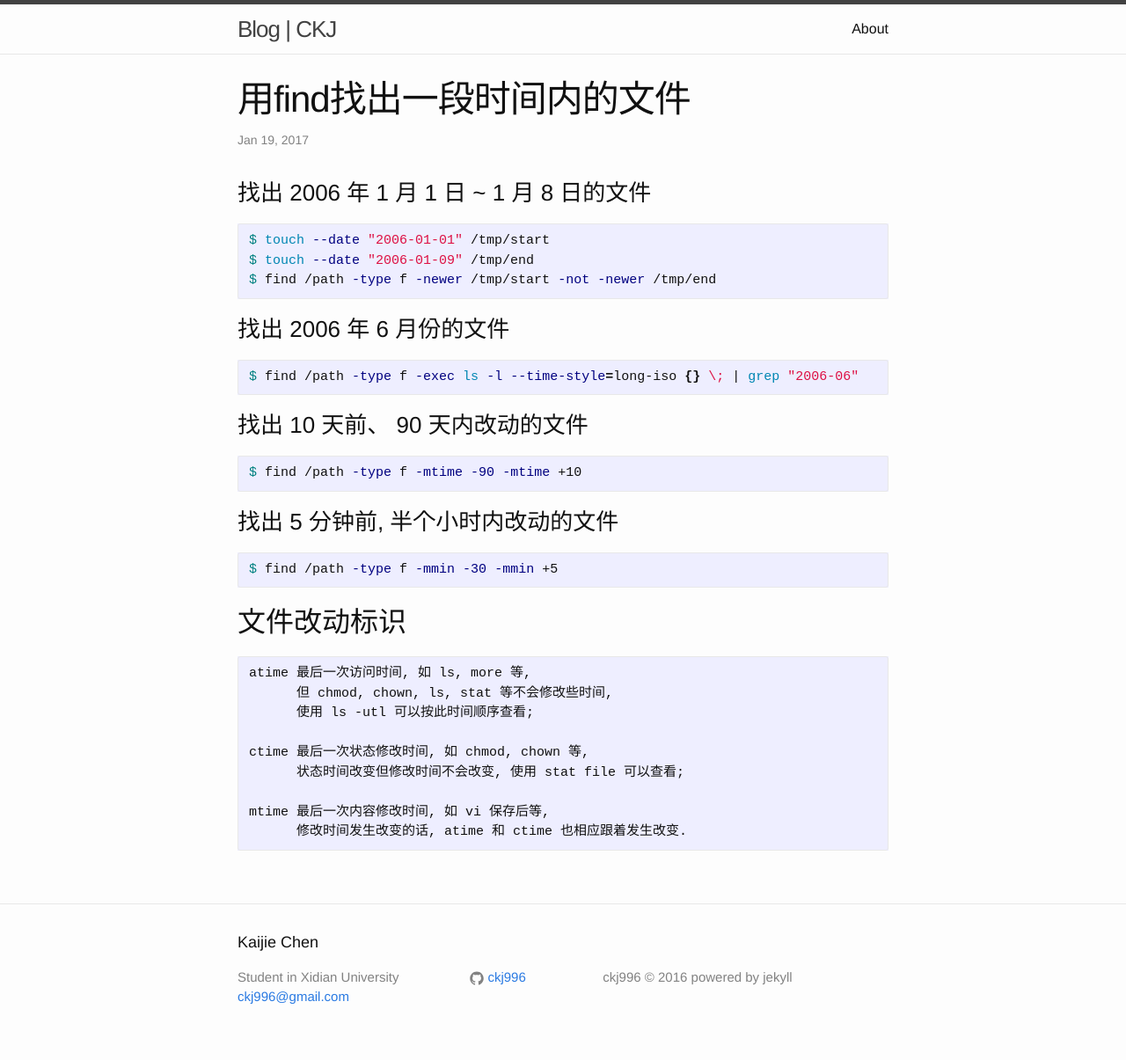
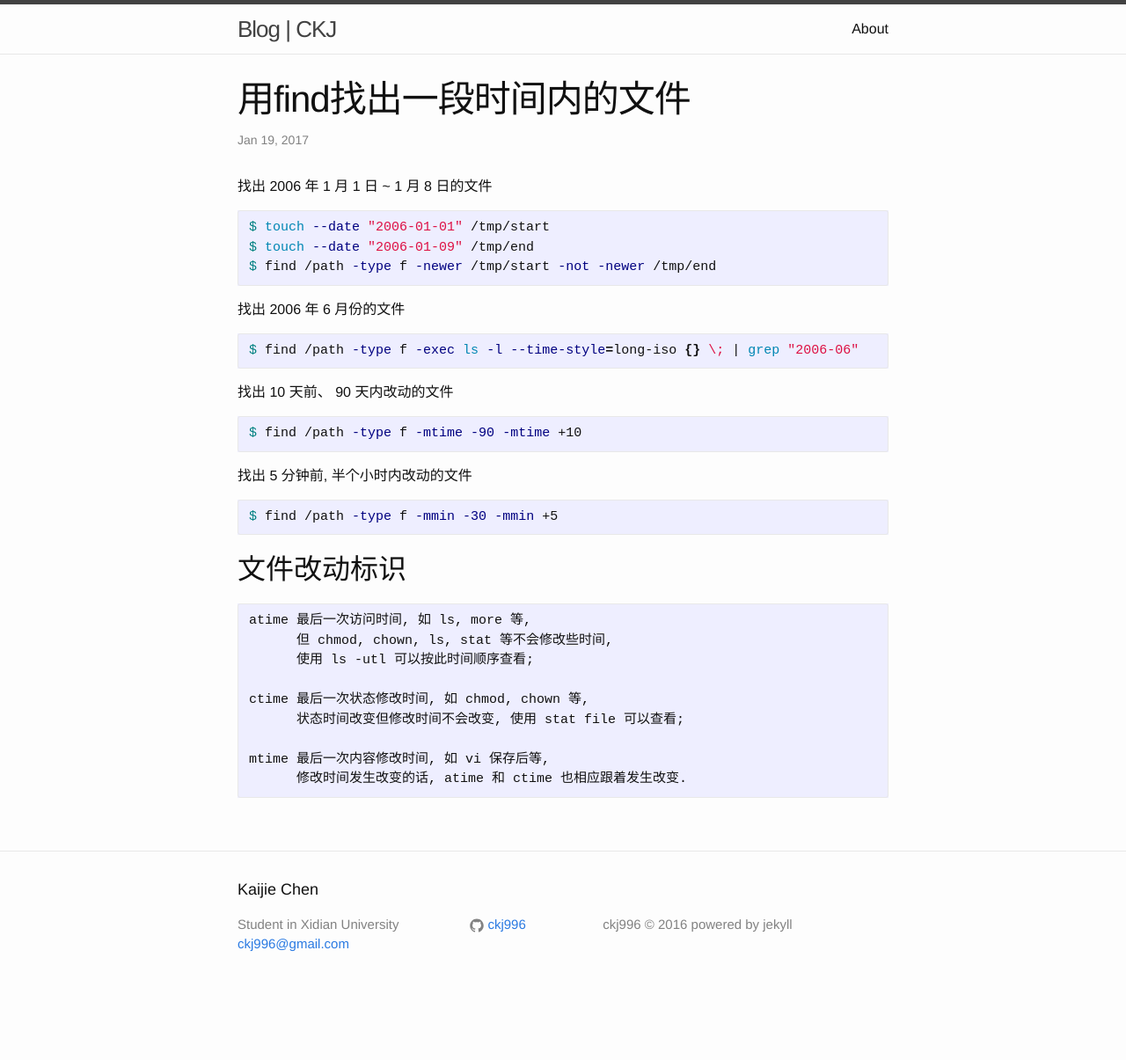
Before and after one commit to kaijchen/kaijchen.github.io, a Jekyll site: the page built from _posts/2017-01-19-find-file-in-a-period.md, in a window 1280 px wide. Shown: the whole page at 88% size. Built offline with Jekyll 4.4.1, drawn with Linux system fonts in a browser that asks for light colours; after the commit the page ends 1145 px from its top, so only the background shows below that.

Commit message:
style change

````diff
--- a/_posts/2017-01-19-find-file-in-a-period.md
+++ b/_posts/2017-01-19-find-file-in-a-period.md
@@ -5,7 +5,7 @@ date:   2017-01-19 16:38:10 +0800
 categories: notes
 ---
 
-### 找出 2006 年 1 月 1 日 ~ 1 月 8 日的文件
+找出 2006 年 1 月 1 日 ~ 1 月 8 日的文件
 
 ```shell
 $ touch --date "2006-01-01" /tmp/start
@@ -13,19 +13,19 @@ $ touch --date "2006-01-09" /tmp/end
 $ find /path -type f -newer /tmp/start -not -newer /tmp/end
 ```
 
-### 找出 2006 年 6 月份的文件
+找出 2006 年 6 月份的文件
 
 ```shell
 $ find /path -type f -exec ls -l --time-style=long-iso {} \; | grep "2006-06"
 ```
 
-### 找出 10 天前、 90 天内改动的文件
+找出 10 天前、 90 天内改动的文件
 
 ```shell
 $ find /path -type f -mtime -90 -mtime +10
 ```
 
-### 找出 5 分钟前, 半个小时内改动的文件
+找出 5 分钟前, 半个小时内改动的文件
 
 ```shell
 $ find /path -type f -mmin -30 -mmin +5
````
